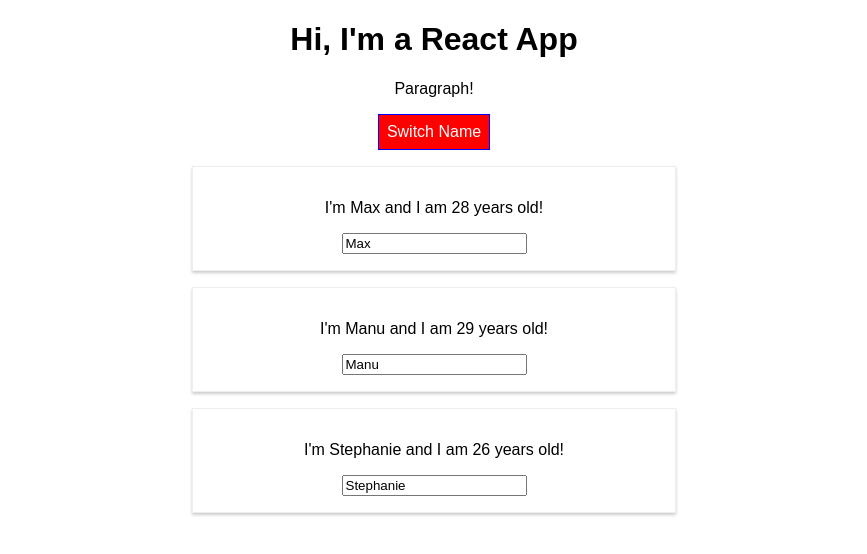
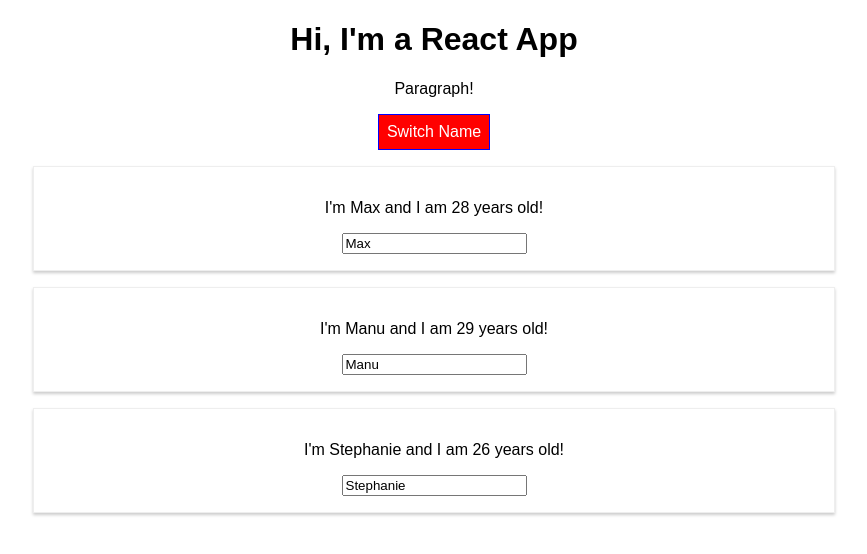
Before and after one commit to MrDanaT/React.js-course, a React (Create React App) app in the folder course/: page / in a window 1280 px wide. Both pictures are taken after a click on the button "Switch Name". Shown: the top 554 px of the page, without its empty margins (206-1073 px from the left). Built offline with nearby package versions, Linux system fonts and the light colour scheme.

Commit message:
Begin video 70
Before npm eject

```diff
--- a/course/src/App.js
+++ b/course/src/App.js
@@ -1,7 +1,6 @@
 import React, { Component } from 'react';
 import './App.css';
 import Person from './Person/Person';
-import Radium, { StyleRoot } from 'radium';
 
 // Stateful-, smart-, container component
 class App extends Component {
@@ -51,11 +50,7 @@
       font: 'inherit',
       border: '1px solid blue',
       padding: '8px',
-      cursor: 'pointer',
-      ':hover': {
-        backgroundColor: 'lightgreen',
-        color: 'black'
-      }
+      cursor: 'pointer'
     }
 
     let persons = null;
@@ -74,10 +69,6 @@
         </div>);
 
       styling.backgroundColor = 'red';
-      styling[':hover'] = {
-        backgroundColor: 'salmon',
-        color: 'black'
-      }
     };
 
     const classes = [];
@@ -89,7 +80,6 @@
       classes.push('bold'); // classes = ['red', 'bold']
 
     return (
-      <StyleRoot>
         <div className="App">
           <h1>Hi, I'm a React App</h1>
           <p className={classes.join(' ')}>Paragraph!</p>
@@ -100,10 +90,9 @@
 
           {persons}
         </div>
-      </StyleRoot>
     );
     // return React.createElement('div', {className: 'App'}, React.createElement('h1', null, 'Does this work now?'));
   };
 }
 
-export default Radium(App);
+export default App;
--- a/course/src/Person/Person.js
+++ b/course/src/Person/Person.js
@@ -1,17 +1,10 @@
 import React from 'react';
 import './Person.css';
-import Radium from 'radium';
 
 // Stateless component, ook wel dumb component genoemd aangezien ze iets presenteren, iets outputten & geen interne logica hebben.
 const Person = (props) => {
-    const styling={
-        '@media(min-width: 500px)':{
-            width: '450px'
-        }
-    };
-
     return (
-        <div className='Person' style={styling}>
+        <div className='Person'>
             <p onClick={props.click}>I'm {props.name} and I am {props.age} years old!</p>
             <p>{props.children}</p>
             <input
@@ -22,4 +15,4 @@
     );
 }
 
-export default Radium(Person);
+export default Person;
```
